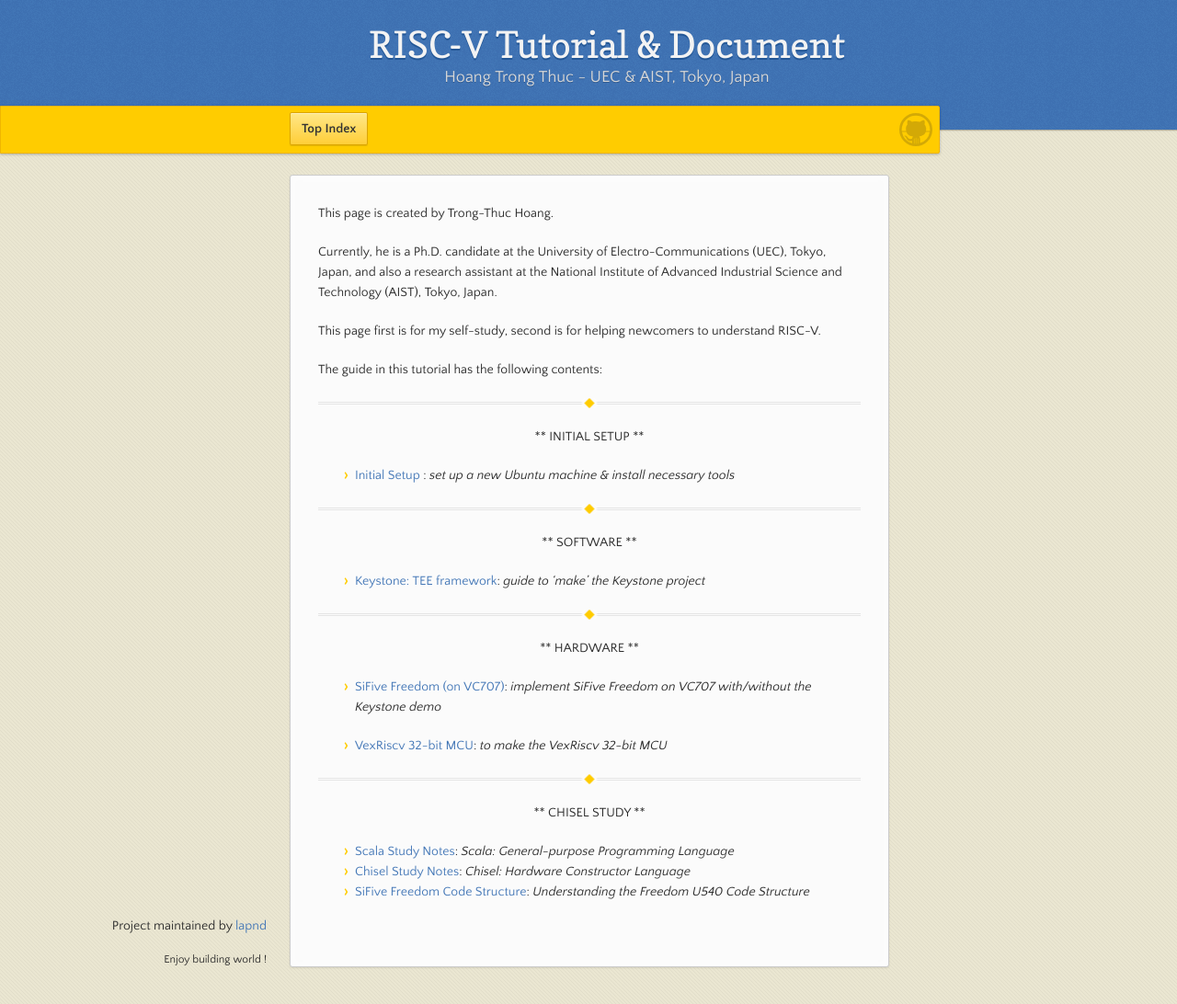
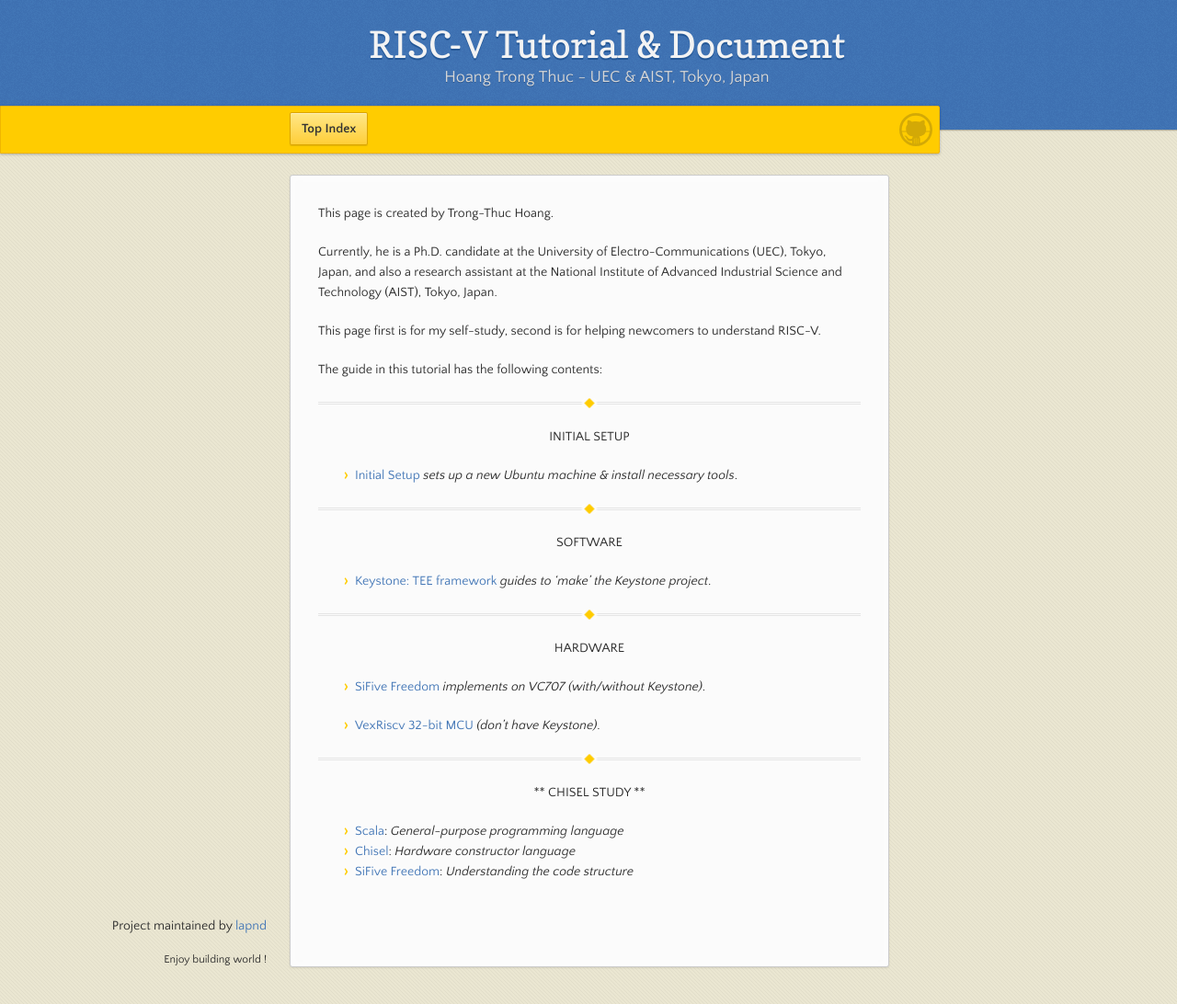
Before and after one commit to lapnd/httdes.github.io, a Jekyll site: the page built from index.md, in a window 1280 px wide and 1092 px high. Shown: the whole window at 92% size. Built offline with Jekyll 4.4.1, drawn with Linux system fonts in a browser that asks for light colours.

Commit message:
Update index.md

```diff
--- a/index.md
+++ b/index.md
@@ -12,28 +12,28 @@ The guide in this tutorial has the following contents:
 
 * * *
 
-<p style="text-align:center">** INITIAL SETUP **</p>
+<p style="text-align:center">INITIAL SETUP</p>
 
-- [Initial Setup](./init.md) : *set up a new Ubuntu machine & install necessary tools*
+- [Initial Setup](./init.md) *sets up a new Ubuntu machine & install necessary tools*.
 
 * * *
 
-<p style="text-align:center">** SOFTWARE **</p>
+<p style="text-align:center">SOFTWARE</p>
 
-- [Keystone: TEE framework](./keystone.md): *guide to 'make' the Keystone project*
+- [Keystone: TEE framework](./keystone.md) *guides to 'make' the Keystone project*.
 
 * * *
 
-<p style="text-align:center">** HARDWARE **</p>
+<p style="text-align:center">HARDWARE</p>
 
-- [SiFive Freedom (on VC707)](./vc707.md): *implement SiFive Freedom on VC707 with/without the Keystone demo*
+- [SiFive Freedom](./vc707.md) *implements on VC707 (with/without Keystone)*.
 
-- [VexRiscv 32-bit MCU](./vexriscv.md): *to make the VexRiscv 32-bit MCU*
+- [VexRiscv 32-bit MCU](./vexriscv.md) *(don't have Keystone)*.
 
 * * *
 
 <p style="text-align:center">** CHISEL STUDY **</p>
 
-- [Scala Study Notes](./scala.md): *Scala: General-purpose Programming Language*
-- [Chisel Study Notes](./chisel.md): *Chisel: Hardware Constructor Language*
-- [SiFive Freedom Code Structure](freedom.md): *Understanding the Freedom U540 Code Structure*
+- [Scala](./scala.md): *General-purpose programming language*
+- [Chisel](./chisel.md): *Hardware constructor language*
+- [SiFive Freedom](freedom.md): *Understanding the code structure*
```
